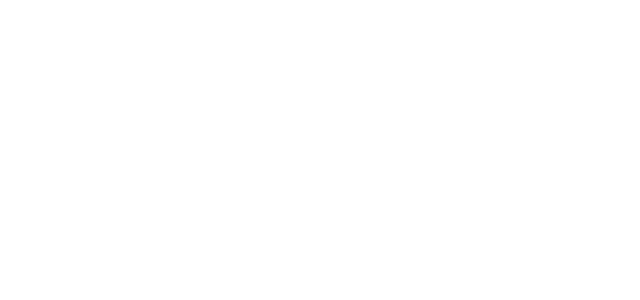
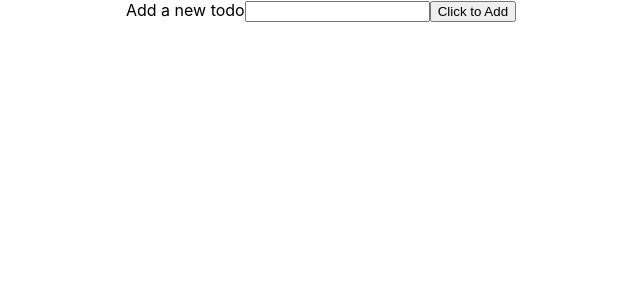
Before and after one commit to Adam-Brad/todo9, a React (Create React App) app: page / in a window 1280 px wide. Shown: the top 300 px of the page, without its empty margins (319-959 px from the left). Built offline with nearby package versions, Linux system fonts and the light colour scheme.

Commit message:
adding todos to the page

```diff
--- a/src/App.tsx
+++ b/src/App.tsx
@@ -1,10 +1,28 @@
-import React from 'react';
+import React, {useState} from 'react';
 import './App.css';
+import Input from "./components/Input";
+import Todo from "./interfaces/Todo";
+import List from "./components/List";
 
 function App() {
-  return (
+    const [list, setList] = useState<Todo[]>([]);
+
+    const addToList = (task: string) => {
+        const additionalTodo: Todo = {
+            text: task,
+            isCompleted: false
+        };
+        setList([additionalTodo, ...list])
+    };
+
+    return (
     <div className="App">
-
+      <Input
+          addToList={addToList}
+      />
+      <List
+        list={list}
+      />
     </div>
   );
 }
--- /dev/null
+++ b/src/components/Input.tsx
@@ -0,0 +1,28 @@
+import React, {ChangeEvent, useState} from "react";
+
+interface InputProps {
+    addToList: (task: string) => void;
+}
+
+export default function Input(props: InputProps) {
+    const [task, setTask] = useState<string>('');
+
+    const { addToList } = props;
+
+    const handleChange = (event: ChangeEvent<HTMLInputElement>) => {
+         setTask(event.target.value);
+    };
+
+    const createAddition =  () => {
+      addToList(task);
+      setTask('');
+    };
+
+    return (
+        <>
+            <label htmlFor="input">Add a new todo</label>
+            <input id="input" onChange={handleChange} value={task}/>
+            <button onClick={createAddition}>Click to Add</button>
+        </>
+    );
+}
--- /dev/null
+++ b/src/components/List.tsx
@@ -0,0 +1,21 @@
+import React from "react";
+import Todo from "../interfaces/Todo";
+
+interface ListProps {
+    list: Todo[];
+}
+
+export default function List(props: ListProps) {
+
+    const { list } = props;
+
+    const displayedList = list.map((todo: Todo, index: number) => (
+       <li>{todo.text}</li>
+    ));
+
+    return (
+        <>
+            {displayedList}
+        </>
+    );
+}
--- /dev/null
+++ b/src/interfaces/Todo.ts
@@ -0,0 +1,4 @@
+export default interface Todo {
+    text: string;
+    isCompleted: boolean;
+}
```
